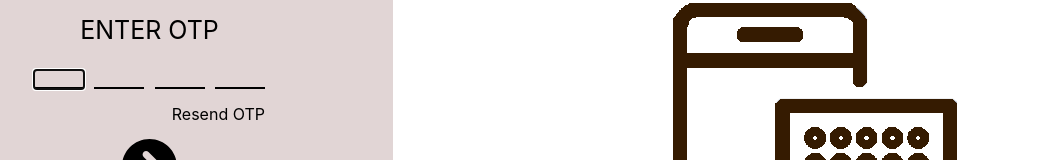
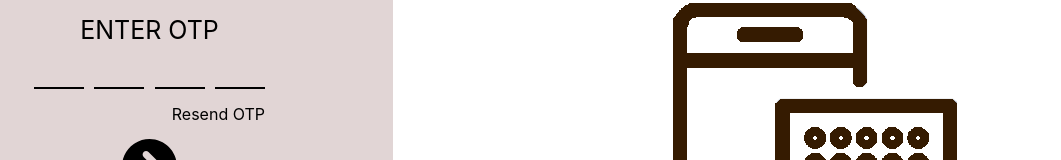
Before and after one commit to bharatrnair/socius-all, a React (Create React App) app: page /otp in a window 1280 px wide. Shown: the part 190-350 px from the top of the page, without its empty margins (119-1180 px from the left). Built offline with nearby package versions, Linux system fonts and the light colour scheme.

Commit message:
outline removed

```diff
--- a/src/App.css
+++ b/src/App.css
@@ -176,6 +176,7 @@ html,body,#root{
   width: 50px;
   border-bottom: solid 2px #000000;
   text-align: center;
+  outline: none;
 }
 #otp{
   text-align: center;
```
